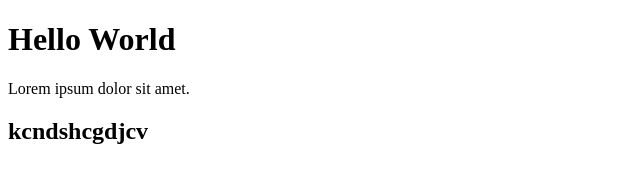
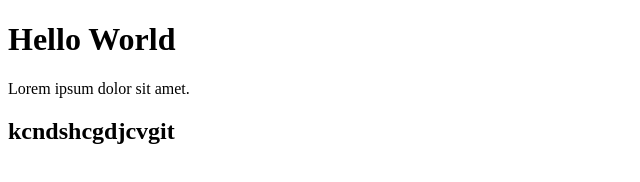
Before and after one commit to ParvozAICoder/tajriba, a plain HTML site: page index.html in a window 1280 px wide. Shown: the full height of the page, 0-640 px from the left. Drawn offline with Linux system fonts and the light colour scheme.

Commit message:
:jcwdhucbd

```diff
--- a/index.html
+++ b/index.html
@@ -9,6 +9,6 @@
   <body>
     <h1>Hello World</h1>
     <p>Lorem ipsum dolor sit amet.</p>
-    <h2>kcndshcgdjcv</h2>
+    <h2>kcndshcgdjcvgit </h2>
   </body>
 </html>
```
